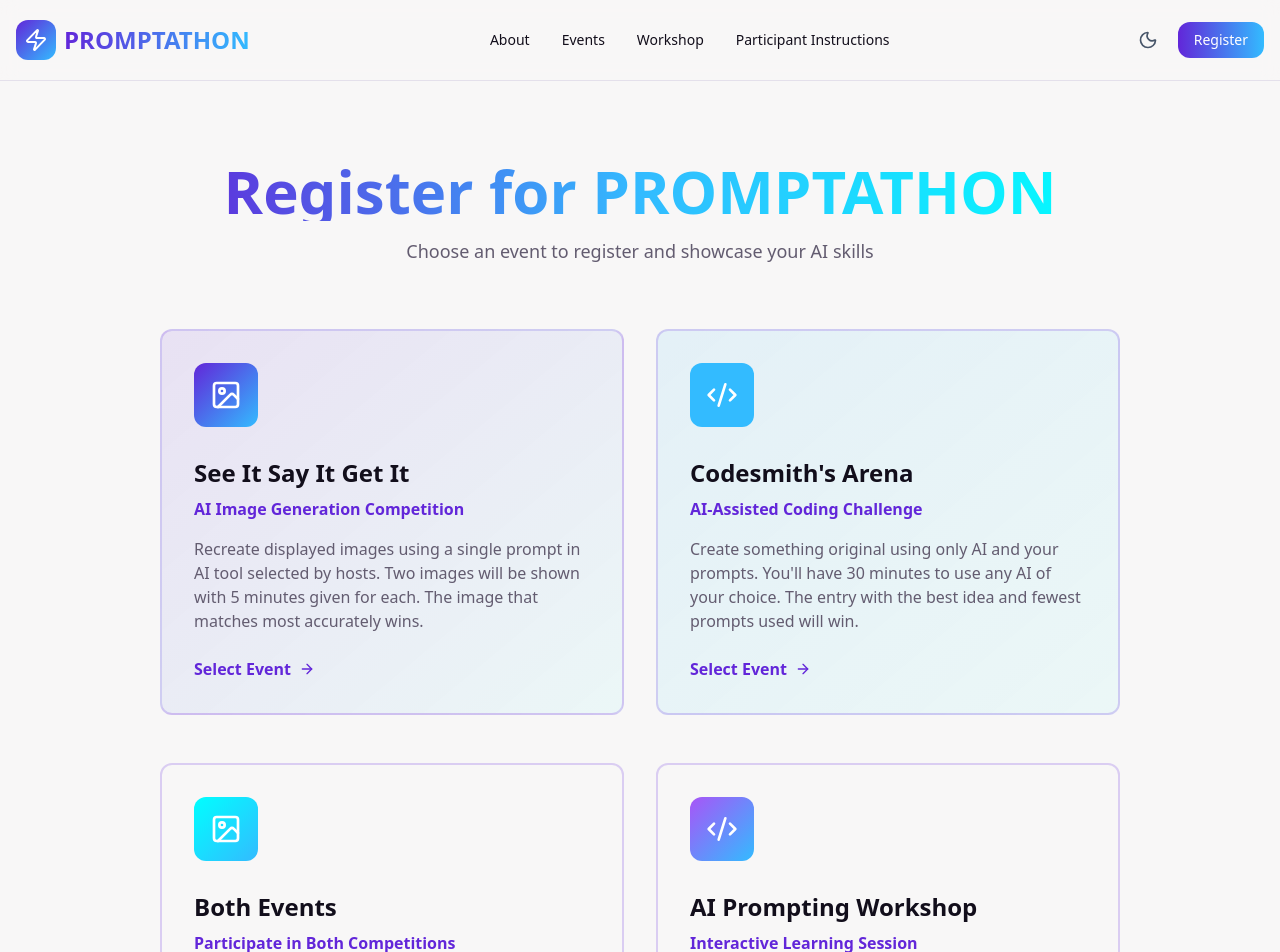
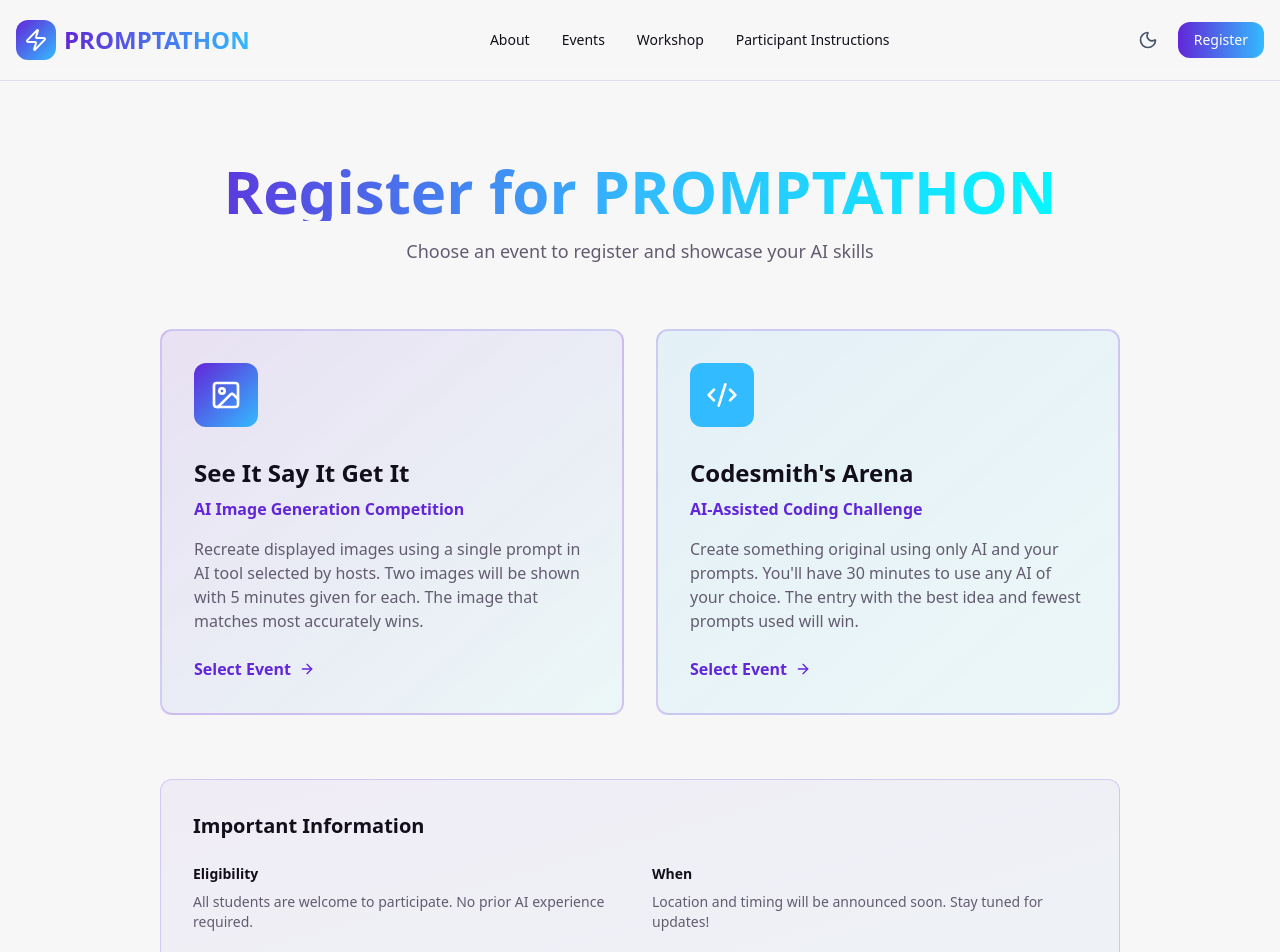
Before and after one commit to MDHaarith/MS-Promtathon, a React (Vite) app: page /register in a window 1280 px wide. Shown: the top 952 px of the page. Built offline with nearby package versions, Linux system fonts and the light colour scheme.

Commit message:
Remove "Both Events" and "AI Prompting Workshop" cards
cgen-3b401bbe28554a34a9562347854abd61

```diff
--- a/client/pages/Register.tsx
+++ b/client/pages/Register.tsx
@@ -47,32 +47,6 @@ export default function Register() {
               color="from-secondary"
               isSelected={selectedEvent === "codesmith"}
               onSelect={() => setSelectedEvent("codesmith")}
-              formUrl={GOOGLE_FORM_URL}
-            />
-          </div>
-
-          <div className="grid md:grid-cols-2 gap-8">
-            {/* Both Events */}
-            <EventRegistrationCard
-              icon={<Image className="w-8 h-8" />}
-              title="Both Events"
-              subtitle="Participate in Both Competitions"
-              description="Challenge yourself by participating in both competitions. Experience both AI image generation and AI-assisted coding in a single event."
-              color="from-accent"
-              isSelected={selectedEvent === "both"}
-              onSelect={() => setSelectedEvent("both")}
-              formUrl={GOOGLE_FORM_URL}
-            />
-
-            {/* Workshop Only */}
-            <EventRegistrationCard
-              icon={<Code2 className="w-8 h-8" />}
-              title="AI Prompting Workshop"
-              subtitle="Interactive Learning Session"
-              description="Join our AI Prompting Workshop to learn the fundamentals of prompt engineering and master the art of intelligent prompting before the competitions."
-              color="from-purple-500"
-              isSelected={selectedEvent === "workshop"}
-              onSelect={() => setSelectedEvent("workshop")}
               formUrl={GOOGLE_FORM_URL}
             />
           </div>
```
